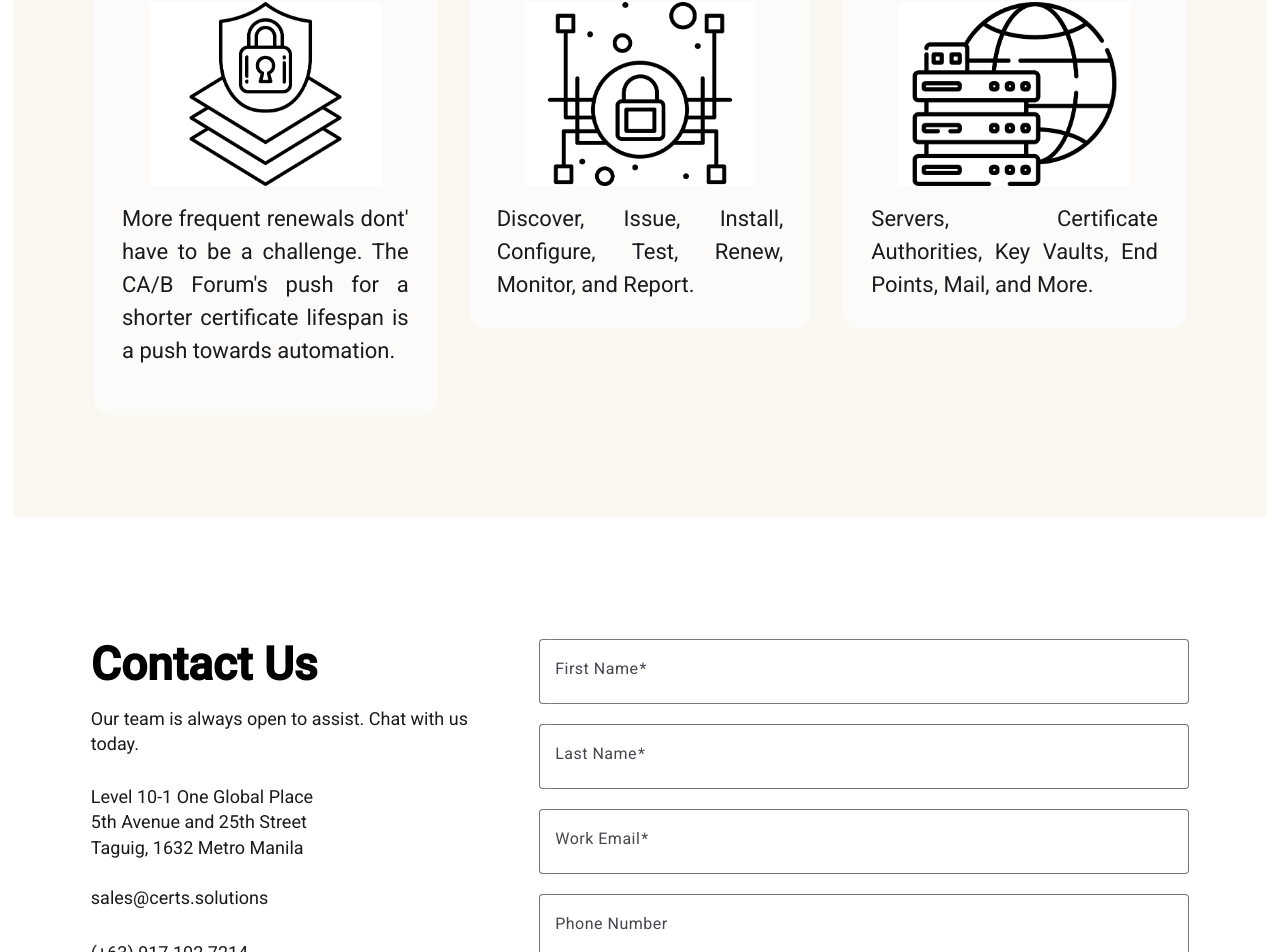
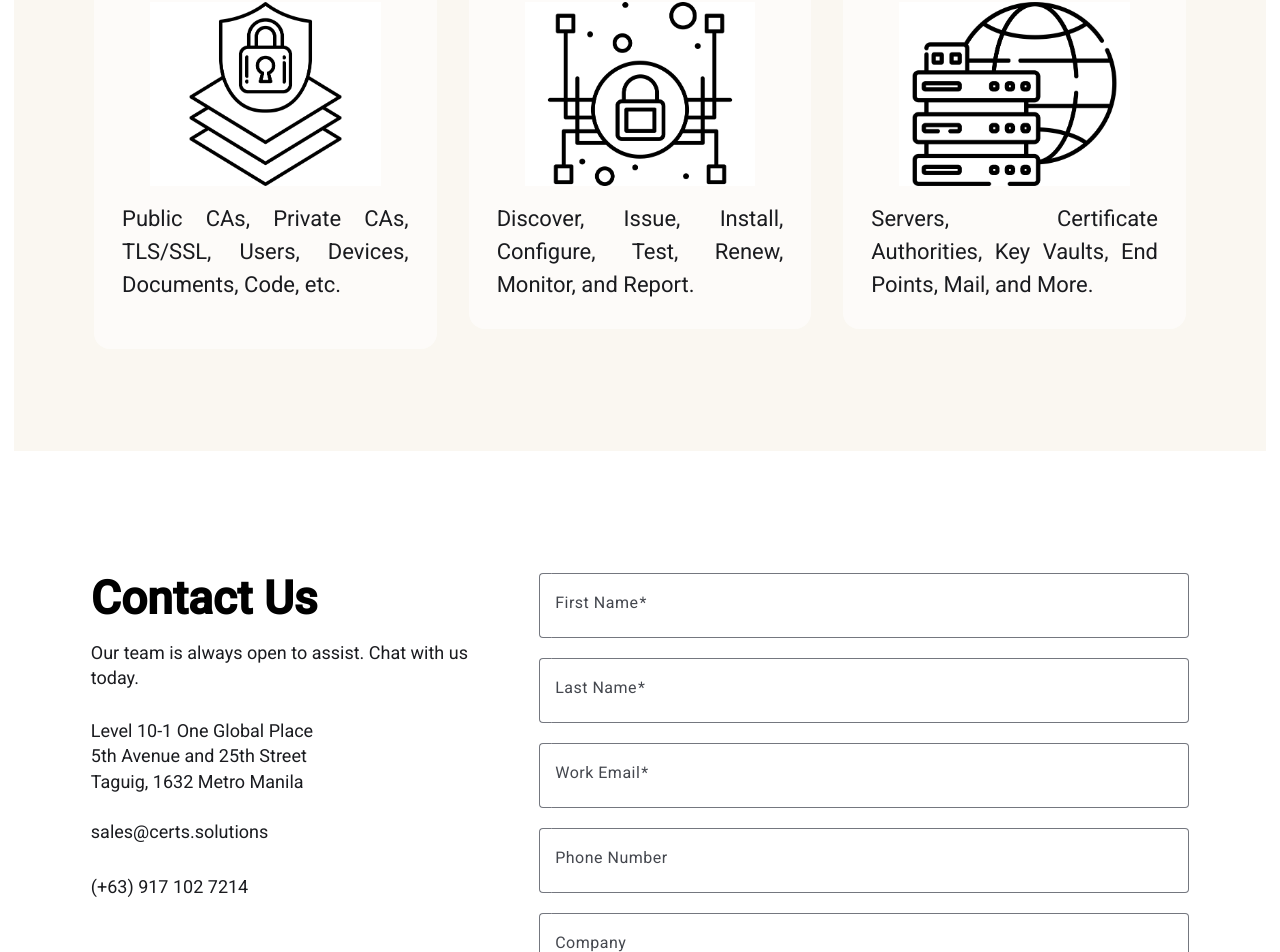
Before and after one commit to rolanveroncruz/certs-web, an Angular app: page /clm in a window 1280 px wide. Shown: the part 2112-3064 px from the top of the page. Built offline with nearby package versions, Linux system fonts and the light colour scheme.

Commit message:
consolidated certificates writeup updated

```diff
--- a/src/app/clm/clmend-to-end/clmend-to-end.html
+++ b/src/app/clm/clmend-to-end/clmend-to-end.html
@@ -7,8 +7,7 @@
         <div class="solutions-row-item-headline">Consolidated Certificates</div>
         <img src="assets/images/clm-consolidated-certificates.png" alt="Consolidated Certificates"/>
         <div class="solutions-row-item-text">
-          More frequent renewals dont' have to be a challenge. The CA/B Forum's push for a shorter certificate lifespan
-          is a push towards automation.
+          Public CAs, Private CAs, TLS/SSL, Users, Devices, Documents, Code, etc.
         </div>
         <br>
       </div>
```
